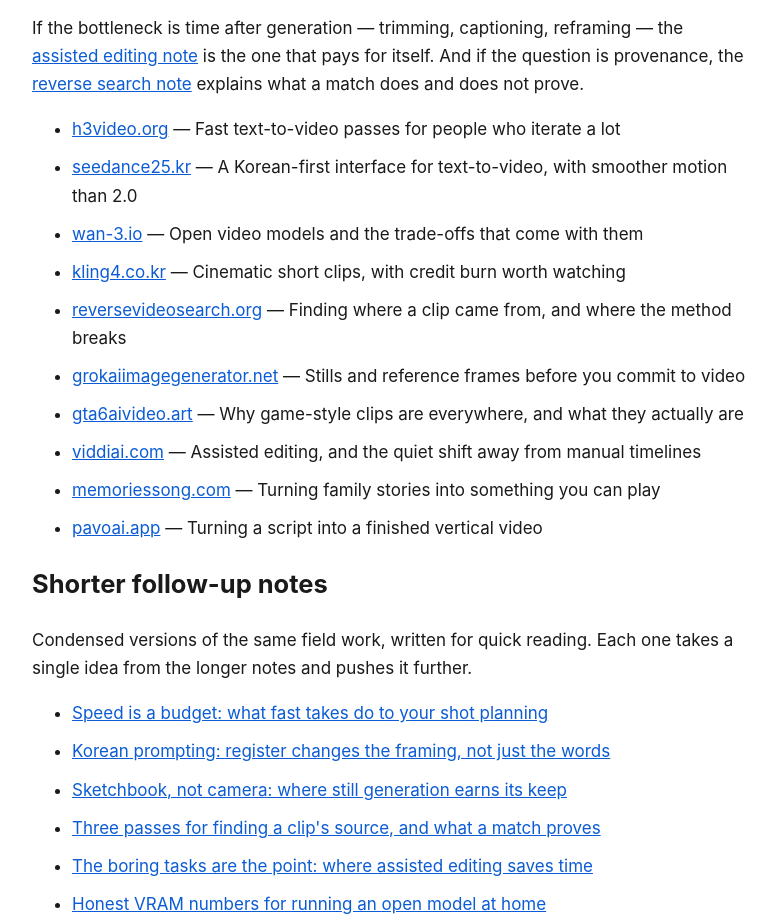
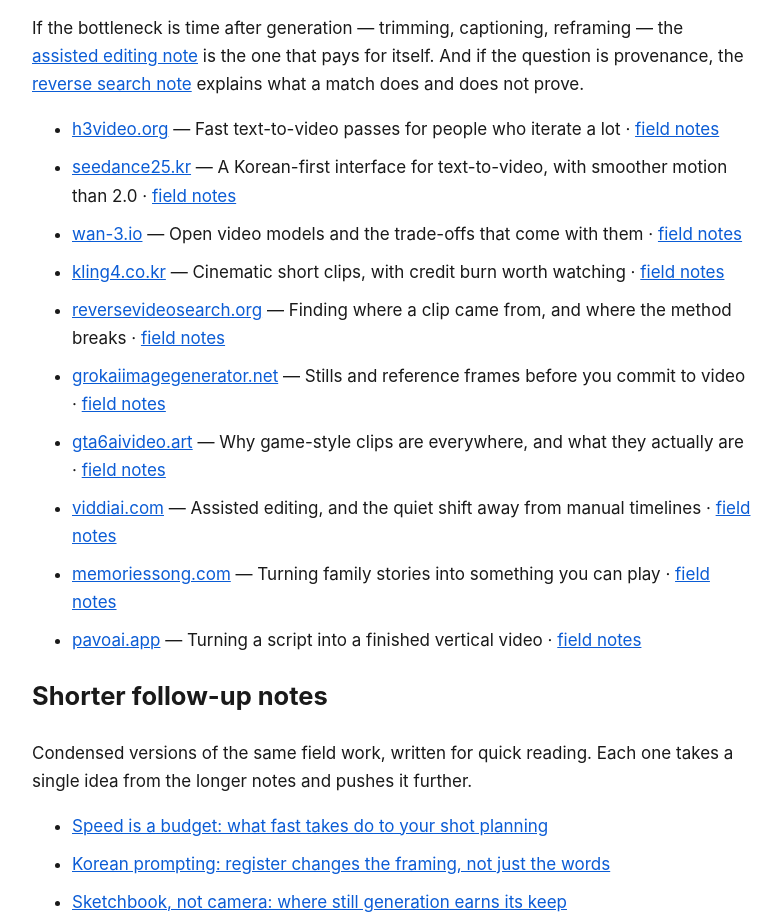
Before and after one commit to barasel200-bit/pavoai-field-notes, a plain HTML site: page index.html in a window 1280 px wide. Shown: the part 789-1704 px from the top of the page, without its empty margins (248-1029 px from the left). Drawn offline with Linux system fonts and the light colour scheme.

Commit message:
Point homepage list at the sites themselves, keep note links

```diff
--- a/index.html
+++ b/index.html
@@ -21,16 +21,16 @@ footer{margin-top:56px;padding-top:18px;border-top:1px solid #e5e5e5;color:#666;
 <p>If you are new to generation, start with the <a href="https://barasel200-bit.github.io/pavoai-field-notes/seedance-2-5/">first-session walkthrough</a>, then the <a href="https://barasel200-bit.github.io/pavoai-field-notes/h3-video/">iteration-speed notes</a>. If output is inconsistent rather than absent, the <a href="https://barasel200-bit.github.io/pavoai-field-notes/grok-image/">prompt pattern</a> and the <a href="https://barasel200-bit.github.io/pavoai-field-notes/kling-4/">Korean prompting</a> notes are the two that changed results most. If the bottleneck is budget, read the <a href="https://barasel200-bit.github.io/pavoai-field-notes/wan-3/">open-weight trade-offs</a> before renting anything.</p>
 <p>If the bottleneck is time after generation — trimming, captioning, reframing — the <a href="https://barasel200-bit.github.io/pavoai-field-notes/viddi-ai/">assisted editing note</a> is the one that pays for itself. And if the question is provenance, the <a href="https://barasel200-bit.github.io/pavoai-field-notes/reverse-video-search/">reverse search note</a> explains what a match does and does not prove.</p>
 <ul>
-<li><a href="https://barasel200-bit.github.io/pavoai-field-notes/h3-video/">h3video.org</a> — Fast text-to-video passes for people who iterate a lot</li>
-<li><a href="https://barasel200-bit.github.io/pavoai-field-notes/seedance-2-5/">seedance25.kr</a> — A Korean-first interface for text-to-video, with smoother motion than 2.0</li>
-<li><a href="https://barasel200-bit.github.io/pavoai-field-notes/wan-3/">wan-3.io</a> — Open video models and the trade-offs that come with them</li>
-<li><a href="https://barasel200-bit.github.io/pavoai-field-notes/kling-4/">kling4.co.kr</a> — Cinematic short clips, with credit burn worth watching</li>
-<li><a href="https://barasel200-bit.github.io/pavoai-field-notes/reverse-video-search/">reversevideosearch.org</a> — Finding where a clip came from, and where the method breaks</li>
-<li><a href="https://barasel200-bit.github.io/pavoai-field-notes/grok-image/">grokaiimagegenerator.net</a> — Stills and reference frames before you commit to video</li>
-<li><a href="https://barasel200-bit.github.io/pavoai-field-notes/gta6-ai-video/">gta6aivideo.art</a> — Why game-style clips are everywhere, and what they actually are</li>
-<li><a href="https://barasel200-bit.github.io/pavoai-field-notes/viddi-ai/">viddiai.com</a> — Assisted editing, and the quiet shift away from manual timelines</li>
-<li><a href="https://barasel200-bit.github.io/pavoai-field-notes/memories-song/">memoriessong.com</a> — Turning family stories into something you can play</li>
-<li><a href="https://barasel200-bit.github.io/pavoai-field-notes/pavo-ai/">pavoai.app</a> — Turning a script into a finished vertical video</li>
+<li><a href="https://h3video.org/">h3video.org</a> — Fast text-to-video passes for people who iterate a lot · <a href="https://barasel200-bit.github.io/pavoai-field-notes/h3-video/">field notes</a></li>
+<li><a href="https://seedance25.kr/">seedance25.kr</a> — A Korean-first interface for text-to-video, with smoother motion than 2.0 · <a href="https://barasel200-bit.github.io/pavoai-field-notes/seedance-2-5/">field notes</a></li>
+<li><a href="https://wan-3.io/">wan-3.io</a> — Open video models and the trade-offs that come with them · <a href="https://barasel200-bit.github.io/pavoai-field-notes/wan-3/">field notes</a></li>
+<li><a href="https://kling4.co.kr/">kling4.co.kr</a> — Cinematic short clips, with credit burn worth watching · <a href="https://barasel200-bit.github.io/pavoai-field-notes/kling-4/">field notes</a></li>
+<li><a href="https://reversevideosearch.org/">reversevideosearch.org</a> — Finding where a clip came from, and where the method breaks · <a href="https://barasel200-bit.github.io/pavoai-field-notes/reverse-video-search/">field notes</a></li>
+<li><a href="https://grokaiimagegenerator.net/">grokaiimagegenerator.net</a> — Stills and reference frames before you commit to video · <a href="https://barasel200-bit.github.io/pavoai-field-notes/grok-image/">field notes</a></li>
+<li><a href="https://gta6aivideo.art/">gta6aivideo.art</a> — Why game-style clips are everywhere, and what they actually are · <a href="https://barasel200-bit.github.io/pavoai-field-notes/gta6-ai-video/">field notes</a></li>
+<li><a href="https://viddiai.com/">viddiai.com</a> — Assisted editing, and the quiet shift away from manual timelines · <a href="https://barasel200-bit.github.io/pavoai-field-notes/viddi-ai/">field notes</a></li>
+<li><a href="https://memoriessong.com/">memoriessong.com</a> — Turning family stories into something you can play · <a href="https://barasel200-bit.github.io/pavoai-field-notes/memories-song/">field notes</a></li>
+<li><a href="https://pavoai.app/">pavoai.app</a> — Turning a script into a finished vertical video · <a href="https://barasel200-bit.github.io/pavoai-field-notes/pavo-ai/">field notes</a></li>
 </ul>
 <h2>Shorter follow-up notes</h2>
 <p>Condensed versions of the same field work, written for quick reading. Each one takes a single idea from the longer notes and pushes it further.</p>
```
